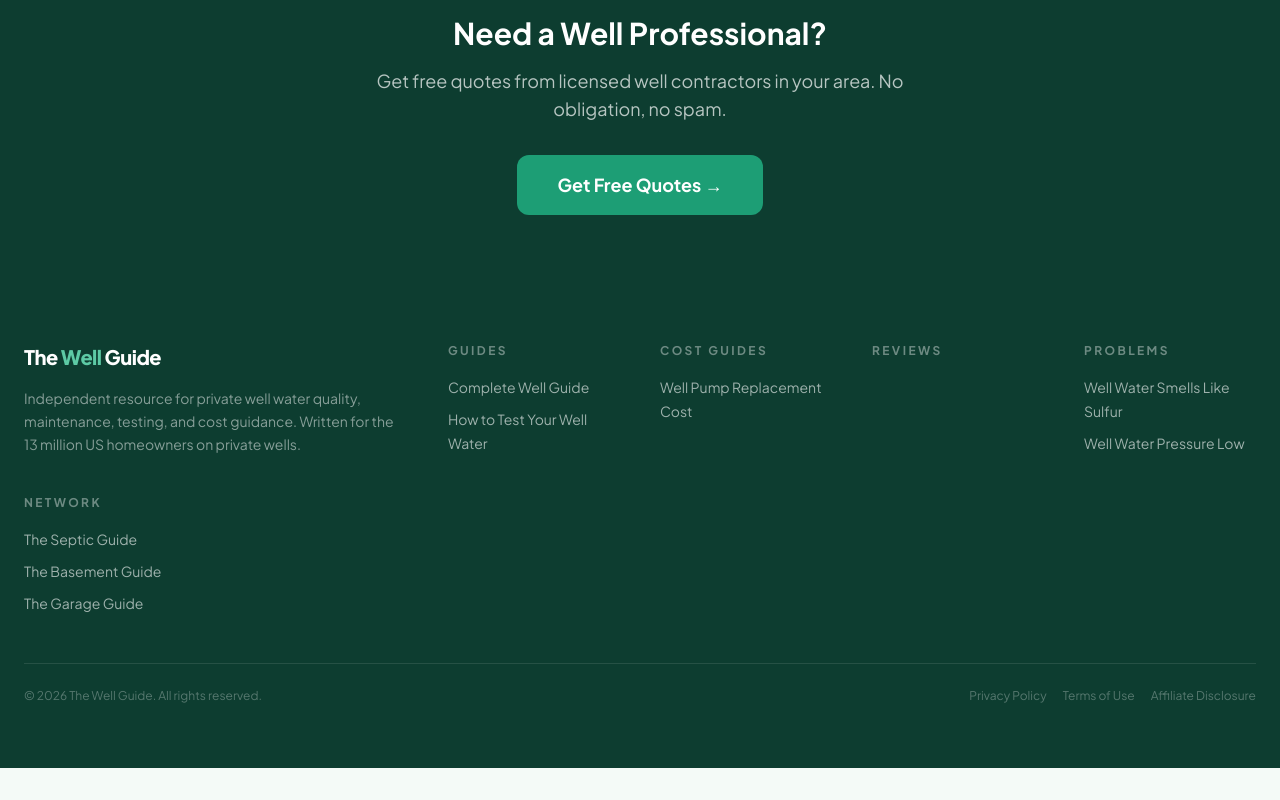
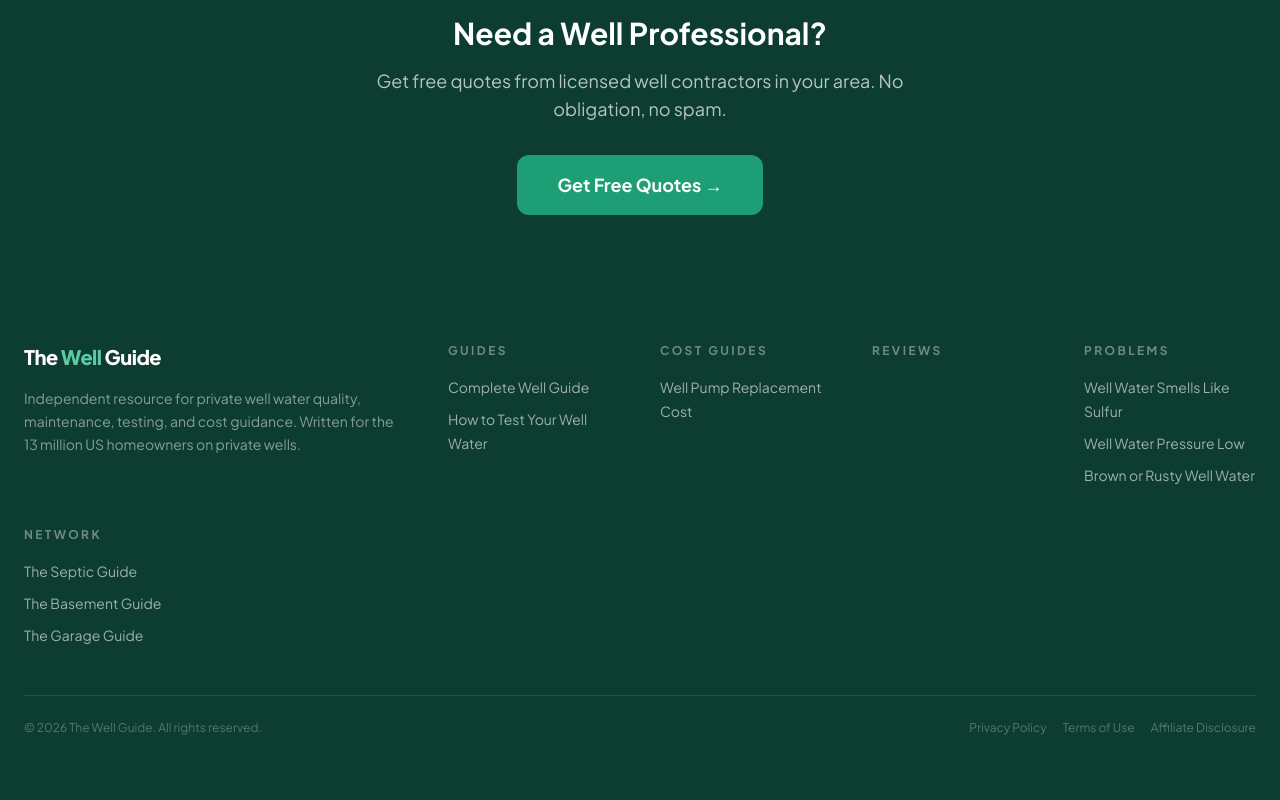
Before and after one commit to thebasementguide2026/thewell.guide-, a Next.js app: page / in a window 1280 px wide. Shown: the part 1752-2552 px from the top of the page. Before the commit the page ends 2520 px from the top, so only its background shows below. Built offline with nearby package versions, Linux system fonts and the light colour scheme.

Commit message:
Add brown rusty well water to footer Problems column

```diff
--- a/components/Footer.tsx
+++ b/components/Footer.tsx
@@ -23,6 +23,7 @@ const footerSections = [
     links: [
       { label: 'Well Water Smells Like Sulfur', href: '/problems/well-water-smells-like-sulfur' },
       { label: 'Well Water Pressure Low', href: '/problems/well-water-pressure-low' },
+      { label: 'Brown or Rusty Well Water', href: '/problems/brown-rusty-well-water' },
     ],
   },
 ]
```
